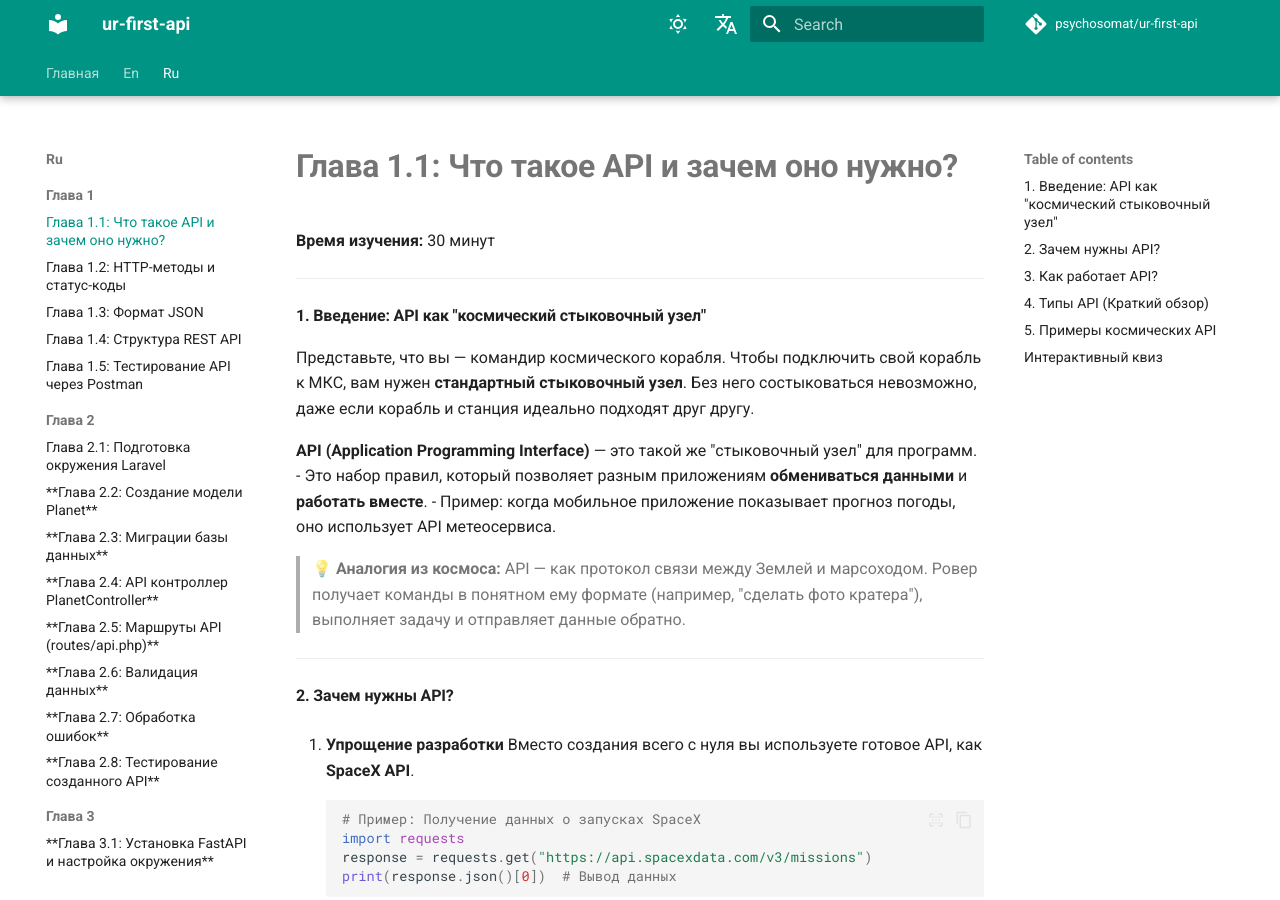
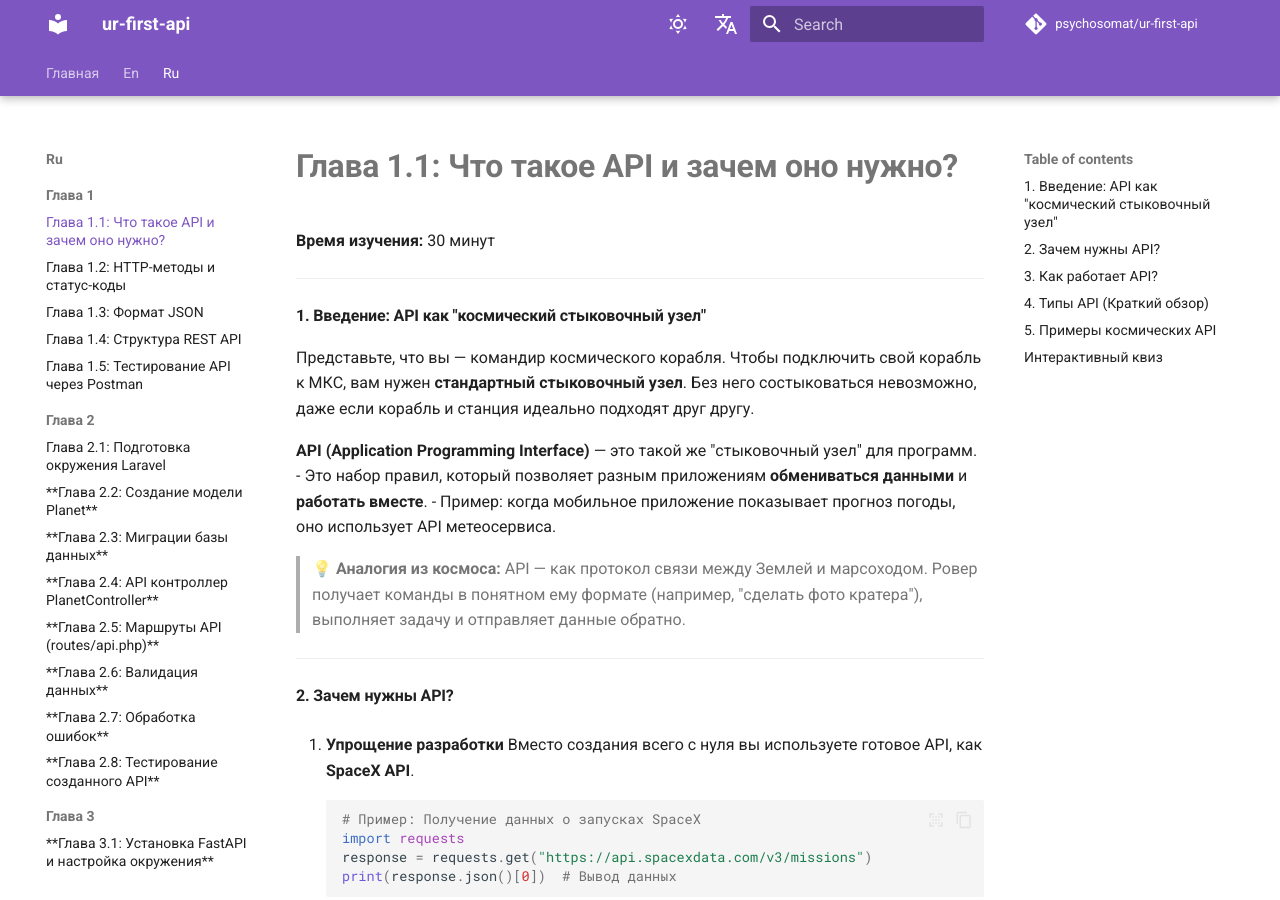
Before and after one commit to psychosomat/ur-first-api, an MkDocs documentation site: the page built from docs/ru/Глава 1/1.md, in a window 1280 px wide and 900 px high. Built offline with MkDocs 1.6.1 and Material for MkDocs 9.7.7, drawn with Linux system fonts in a browser that asks for light colours; comment, search, counter and statistics services are not loaded.

Commit message:
Colors update

```diff
--- a/mkdocs.yml
+++ b/mkdocs.yml
@@ -10,15 +10,15 @@ theme:
   palette:
     - media: "(prefers-color-scheme: light)"
       scheme: default
-      primary: "teal"
-      accent: "purple"
+      primary: "deep purple"
+      accent: "deep orange"
       toggle:
         icon: material/weather-sunny
         name: Switch to dark mode
     - media: "(prefers-color-scheme: dark)"
       scheme: slate
-      primary: "blue"
-      accent: "lime"
+      primary: "deep orange"
+      accent: "deep purple"
       toggle:
         icon: material/weather-night
         name: Switch to light mode
```
